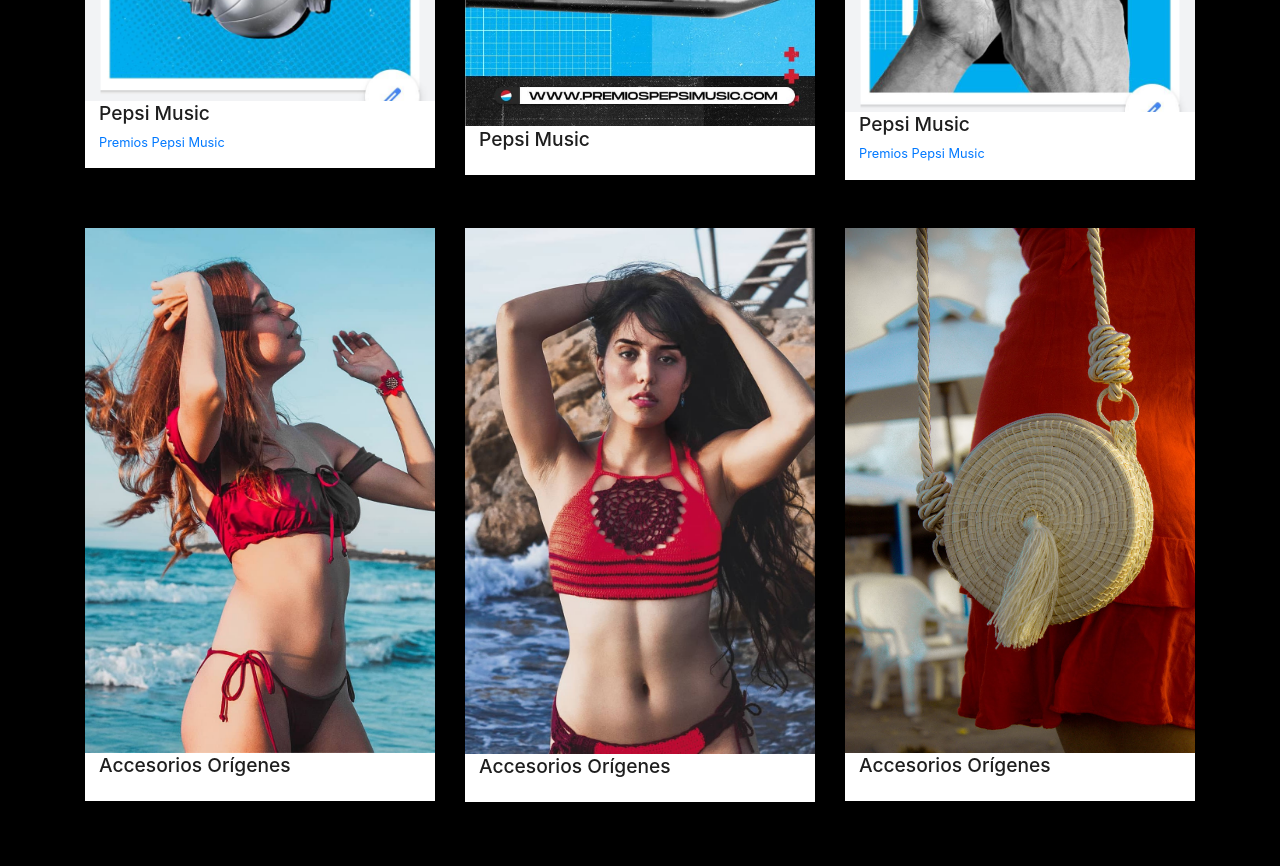
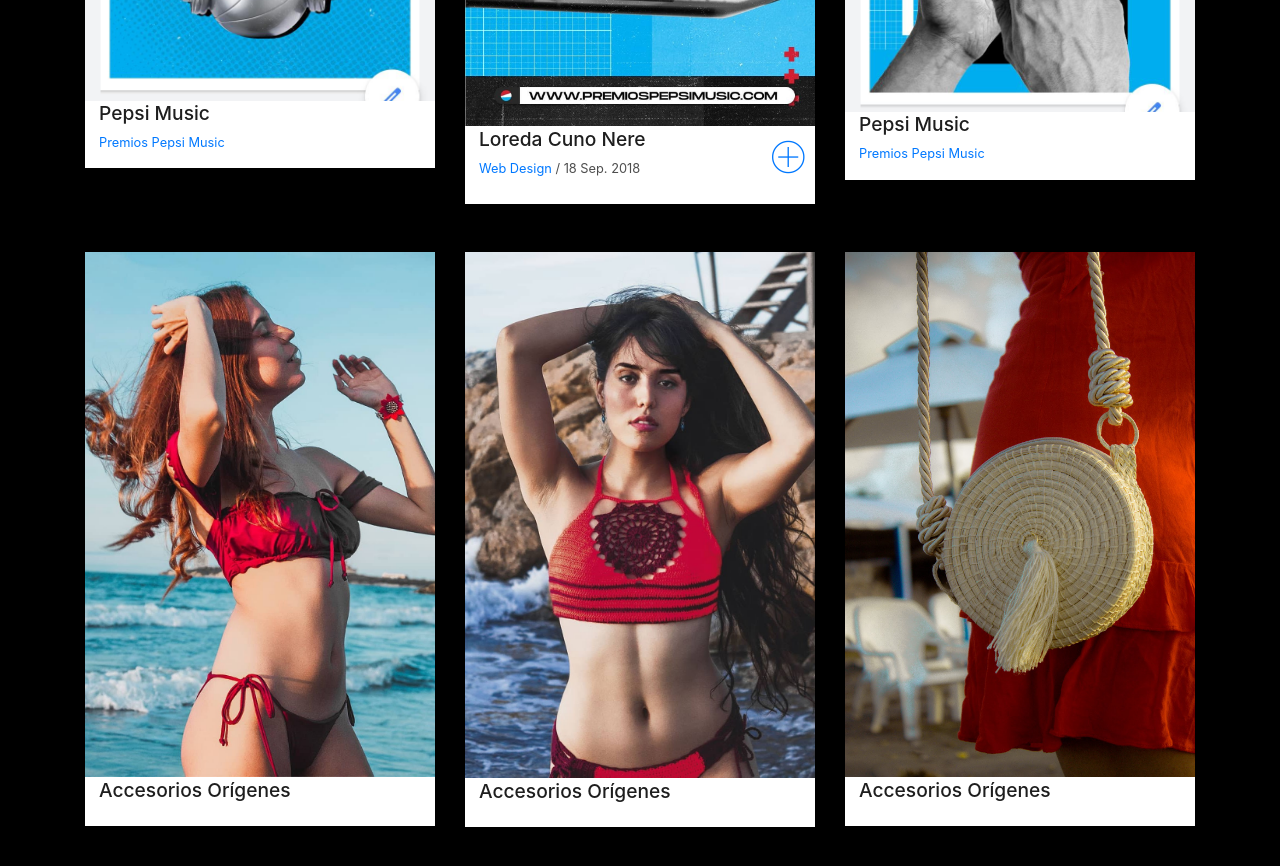
Before and after one commit to Altadata13/3m4media, a plain HTML site: page index.html in a window 1280 px wide. Shown: the part 2220-3086 px from the top of the page. Drawn offline with Linux system fonts and the light colour scheme; files whose address does not match are found by name.

Commit message:
Update index.html

```diff
--- a/index.html
+++ b/index.html
@@ -192,7 +192,7 @@ Contáctanos, encontremos juntos las necesidades, los productos audiovisuales de
             </a>
           </div>
         </div>
-           <div class="col-md-4">
+         <div class="col-md-4">
           <div class="work-box">
             <a href="img/work-9.jpg" data-lightbox="gallery-mf">
               <div class="work-img">
@@ -201,8 +201,14 @@ Contáctanos, encontremos juntos las necesidades, los productos audiovisuales de
               <div class="work-content">
                 <div class="row">
                   <div class="col-sm-8">
-                    <h2 class="w-title">Pepsi Music</h2>
+                    <h2 class="w-title">Loreda Cuno Nere</h2>
                     <div class="w-more">
+                      <span class="w-ctegory">Web Design</span> / <span class="w-date">18 Sep. 2018</span>
+                    </div>
+                  </div>
+                  <div class="col-sm-4">
+                    <div class="w-like">
+                      <span class="ion-ios-plus-outline"></span>
                     </div>
                   </div>
                 </div>
```
